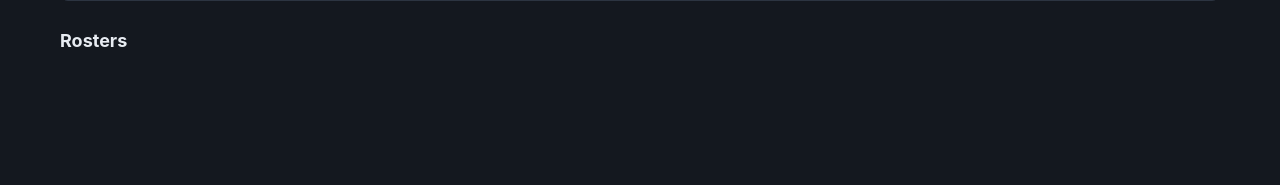
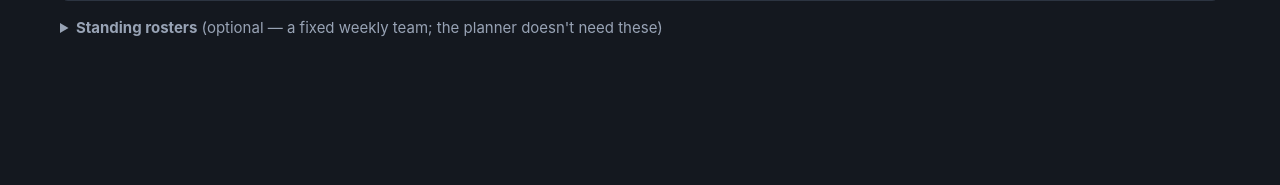
Before and after one commit to skitz0r/oibot_gm, a FastAPI app: template src/oibot_gm/web/templates/admin.html in a window 1280 px wide. Shown: the part 510-695 px from the top of the page. Run offline with FastAPI, Linux system fonts and the light colour scheme; the template is opened without the code that fills it, so the values that code supplies are empty.

Commit message:
admin: standing rosters collapsed

```diff
--- a/src/oibot_gm/web/templates/admin.html
+++ b/src/oibot_gm/web/templates/admin.html
@@ -65,7 +65,8 @@
   {% endif %}
 </div>
 
-<h2>Rosters</h2>
+<details>
+<summary><b>Standing rosters</b> <span class="muted">(optional — a fixed weekly team; the planner doesn't need these)</span></summary>
 {% for t in rosters %}
 <div class="panel">
   <form method="post" action="/admin/roster/settings" class="row">
```
